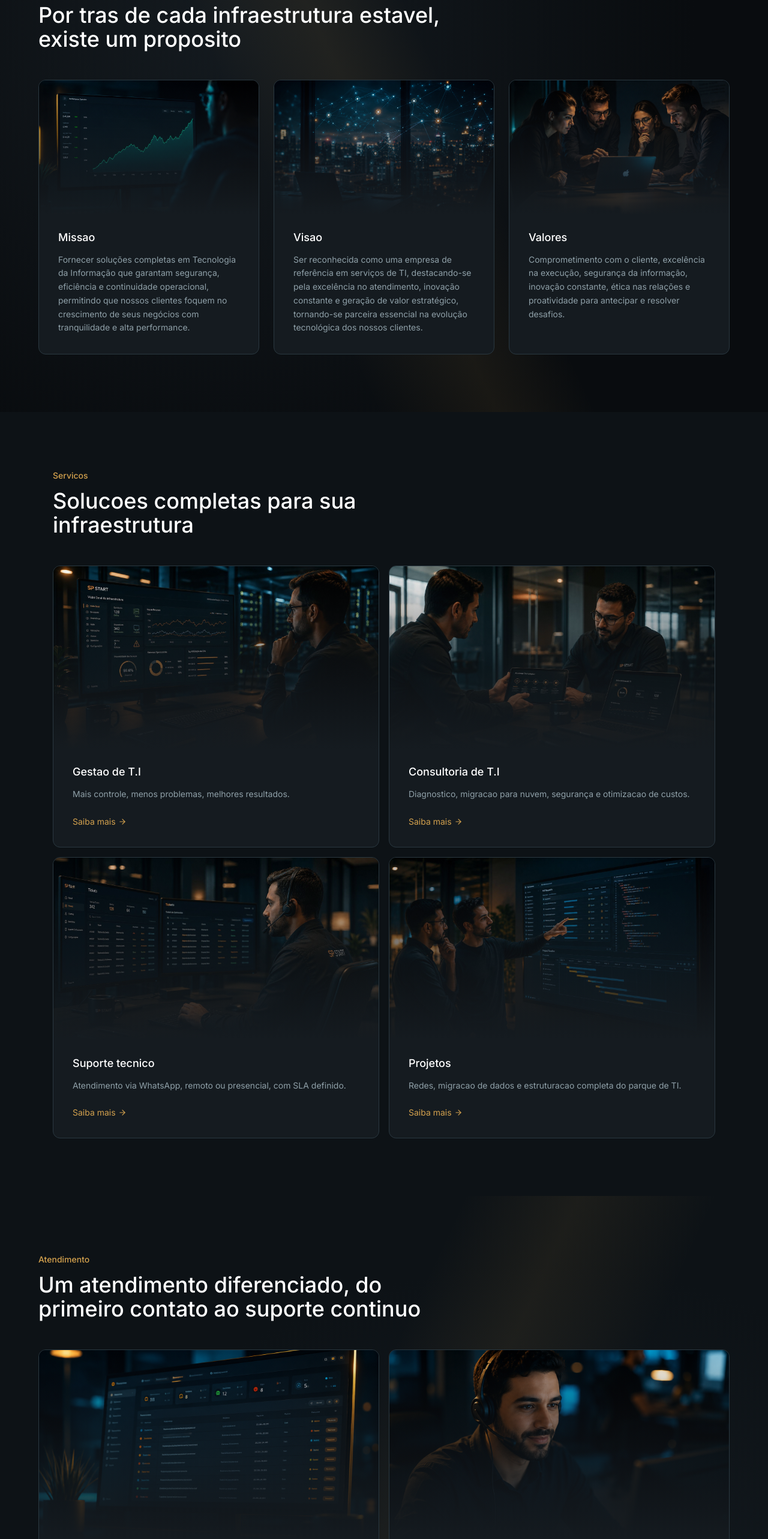
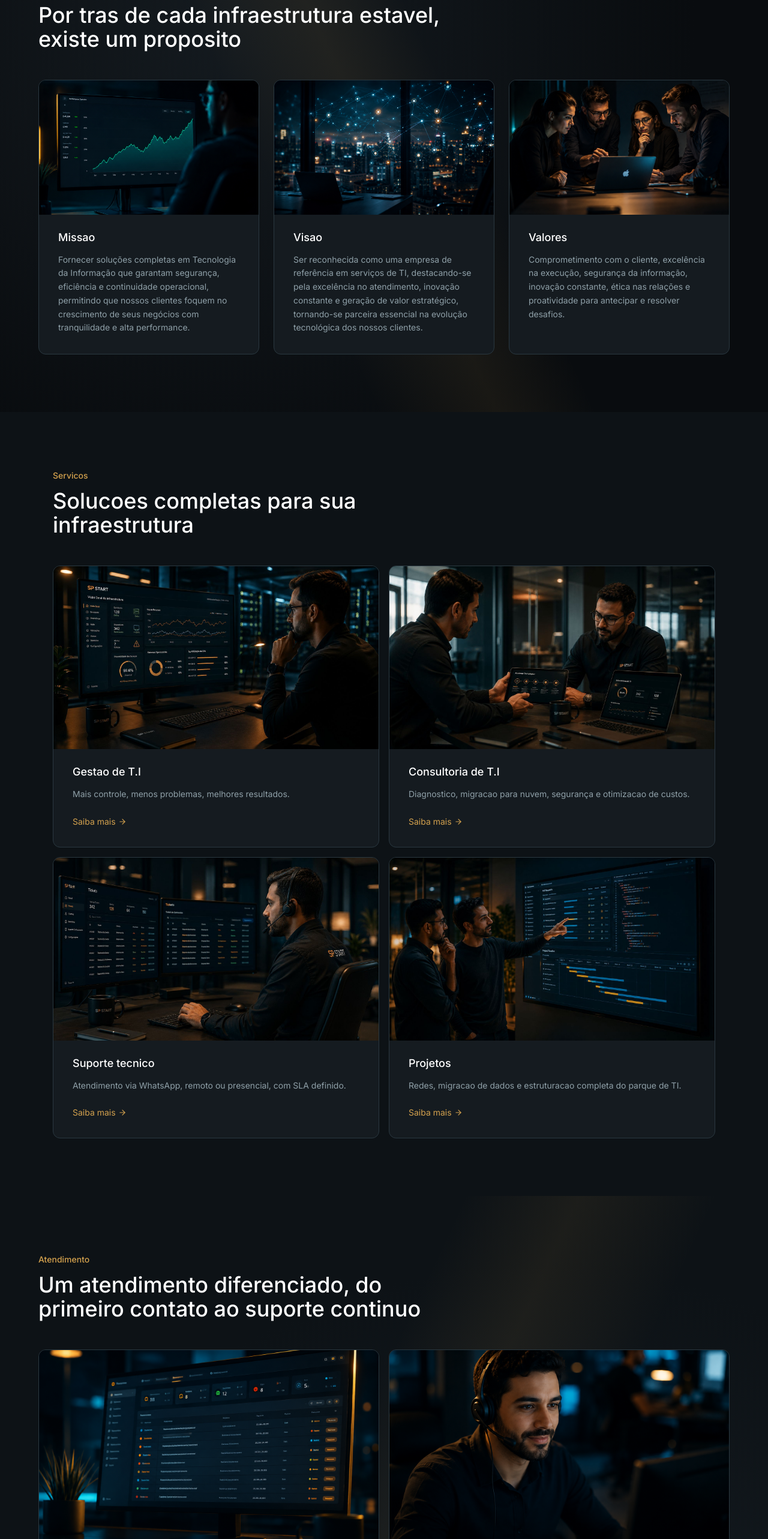
Before and after one commit to luccasdev19/Sp-start, a Next.js app: page / in a window 1280 px wide. Shown: the part 1980-4546 px from the top of the page at 60% size. Built offline with nearby package versions, Linux system fonts and the light colour scheme.

Commit message:
fix: remove faixa escura entre imagem e texto nos cards
Remove overlay bg-gradient-to-t das imagens em ServicesPreview, SupportHighlights e MissionVisionValues, que nao tinha funcao e criava um vao visual entre a foto e o texto.

```diff
--- a/components/sections/MissionVisionValues.tsx
+++ b/components/sections/MissionVisionValues.tsx
@@ -43,7 +43,6 @@ export function MissionVisionValues() {
                     fill
                     className="object-cover transition-transform duration-500 ease-out group-hover:scale-125"
                   />
-                  <div className="absolute inset-0 bg-gradient-to-t from-surface-1 to-transparent" />
                 </div>
                 <div className="flex flex-1 flex-col p-8 pt-6">
                   <h3 className="text-lg font-medium text-foreground transition-colors duration-300 group-hover:text-accent">
--- a/components/sections/ServicesPreview.tsx
+++ b/components/sections/ServicesPreview.tsx
@@ -29,7 +29,6 @@ export function ServicesPreview() {
                   fill
                   className="object-cover transition-transform duration-300 group-hover:scale-105"
                 />
-                <div className="absolute inset-0 bg-gradient-to-t from-surface-1 to-transparent" />
               </div>
               <div className="flex flex-1 flex-col p-8 pt-6">
                 <h3 className="text-lg font-medium text-foreground">
--- a/components/sections/SupportHighlights.tsx
+++ b/components/sections/SupportHighlights.tsx
@@ -29,7 +29,6 @@ export function SupportHighlights() {
                     fill
                     className="object-cover"
                   />
-                  <div className="absolute inset-0 bg-gradient-to-t from-surface-1 to-transparent" />
                 </div>
                 <div className="flex flex-1 flex-col p-8 pt-6">
                   <h3 className="text-base font-medium text-foreground">
```
